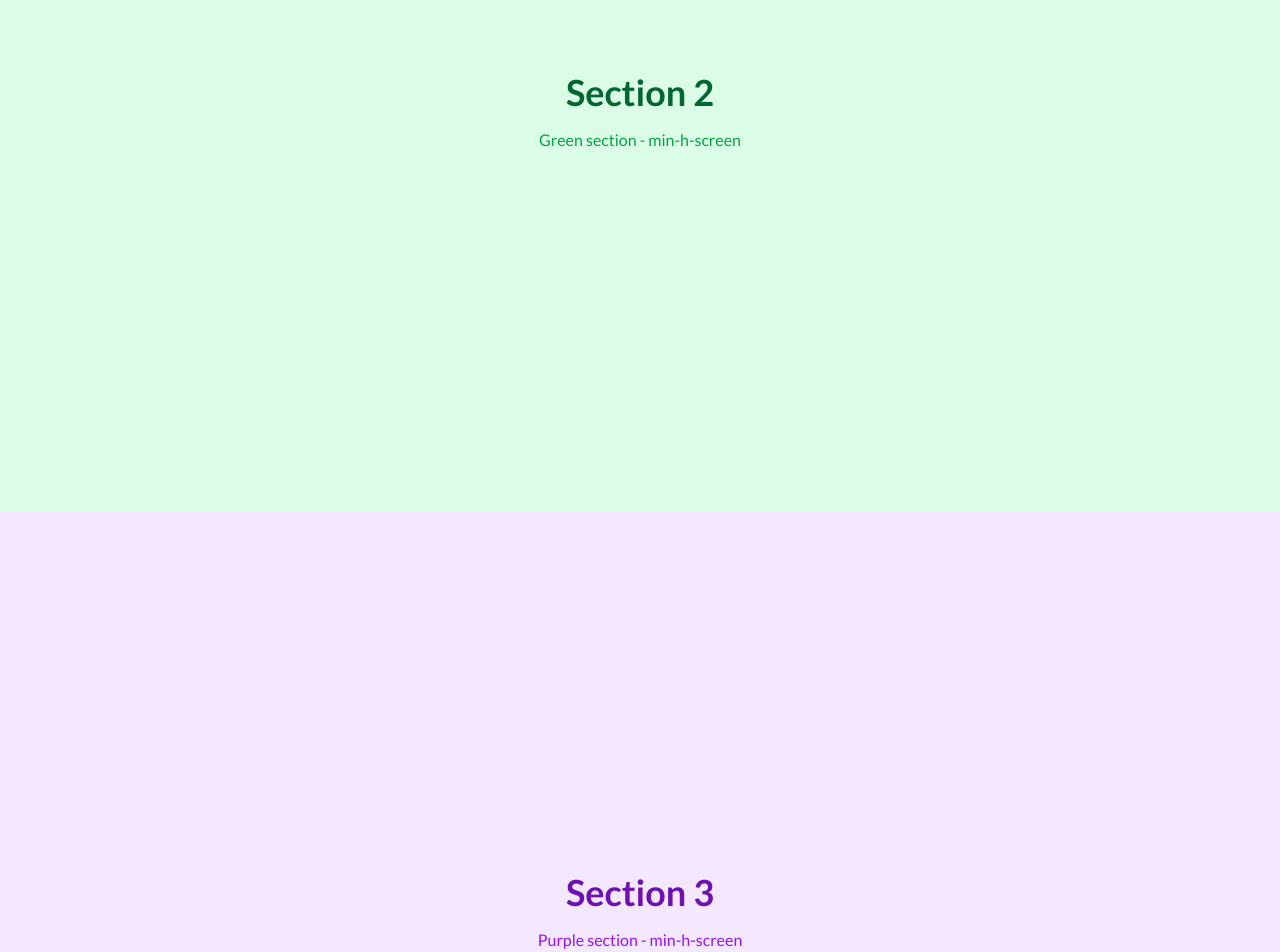
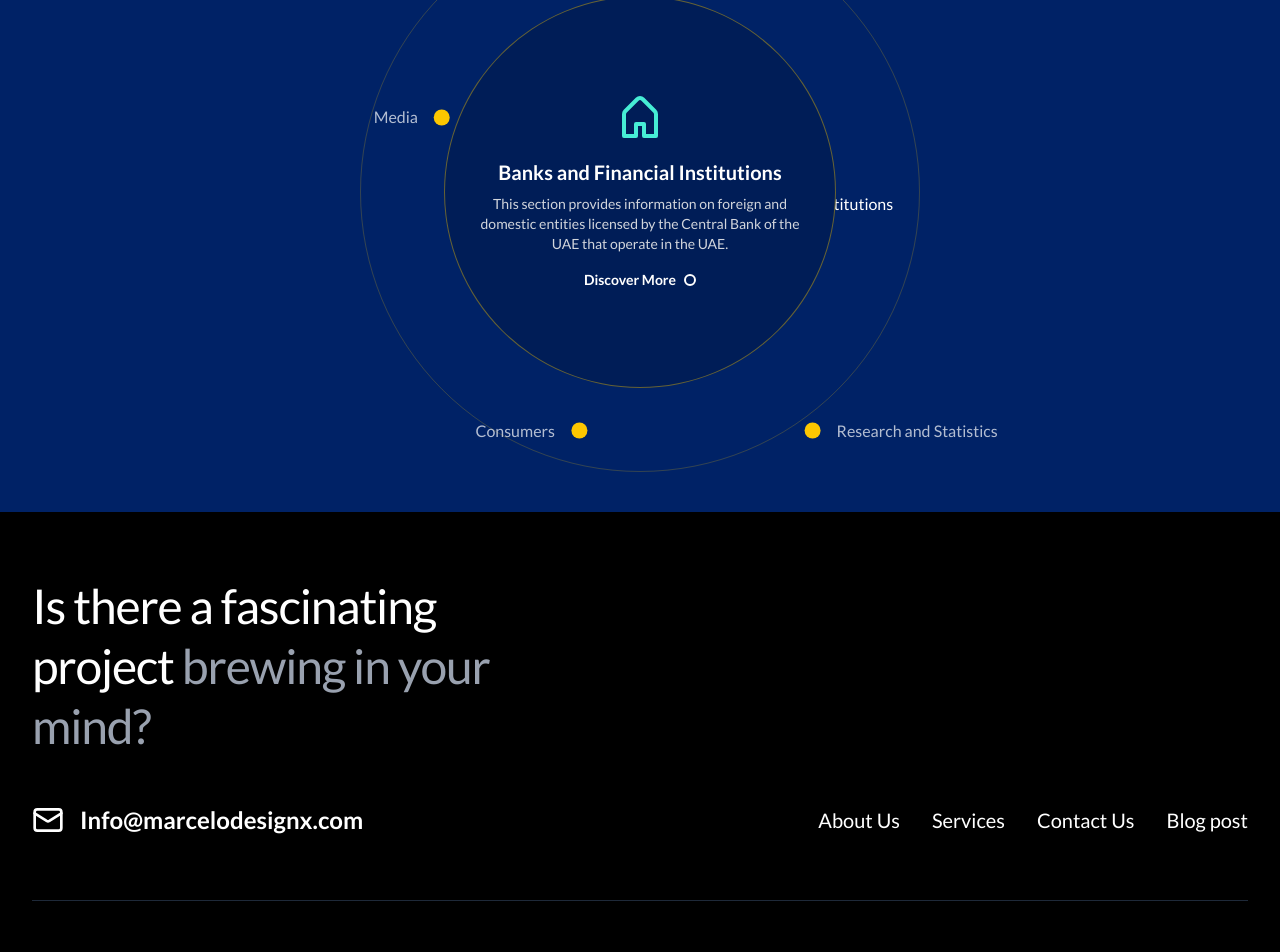
Before and after one commit to Eric-Eddie-Kabutey/emiri-fintech-main-site, a Next.js app: page / in a window 1280 px wide. Shown: the part 5120-6072 px from the top of the page. Built offline with nearby package versions, Linux system fonts and the light colour scheme.

Commit message:
update: add resources

```diff
--- a/app/page.tsx
+++ b/app/page.tsx
@@ -1,6 +1,6 @@
 import HeroSection from "@/components/home/hero/hero-section";
 import Insights from "@/components/home/insights";
-// import Resources from "@/components/home/resources";
+import Resources from "@/components/home/resources";
 import ScrollingCards from "@/components/home/scrolling-cards";
 import Testimonials from "@/components/home/testimonials";
 import TestimonialsSec from "@/components/home/testimonials-sec";
@@ -27,23 +27,8 @@ export default function Home() {
       {/* Insights */}
       <Insights />
 
-      {/* <Resources /> */}
-
-      {/* Section 2 */}
-      <section className="min-h-screen bg-green-100 flex items-center justify-center">
-        <div className="text-center">
-          <h2 className="text-4xl font-bold text-green-800 mb-4">Section 2</h2>
-          <p className="text-green-600">Green section - min-h-screen</p>
-        </div>
-      </section>
-
-      {/* Section 3 */}
-      <section className="min-h-screen bg-purple-100 flex items-center justify-center">
-        <div className="text-center">
-          <h2 className="text-4xl font-bold text-purple-800 mb-4">Section 3</h2>
-          <p className="text-purple-600">Purple section - min-h-screen</p>
-        </div>
-      </section>
+      {/* resources */}
+      <Resources />
     </main>
   );
 }
```
